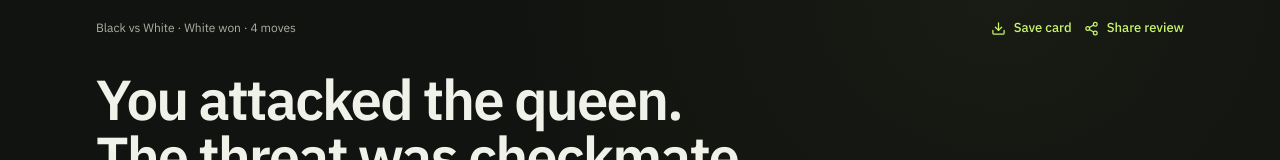
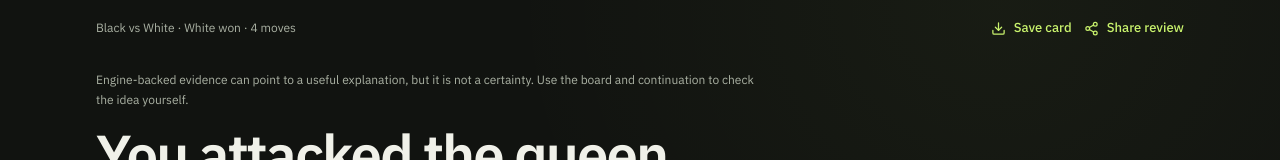
Before and after one commit to keethesh/chessplain-v3, a Next.js app in the folder apps/web/: page /report/demo in a window 1280 px wide. Shown: the part 200-360 px from the top of the page. Built offline with nearby package versions, Linux system fonts and the light colour scheme; no server answers.

Commit message:
fix(web): disclose public links, explain empty reports
- Dismissing the native share sheet no longer copies the link
- Shared pages state anyone with the link sees player names
- Empty reports say no turning point was found; add a note that
  engine-backed explanations can be wrong

```diff
--- a/apps/web/app/report/[id]/page.tsx
+++ b/apps/web/app/report/[id]/page.tsx
@@ -174,8 +174,11 @@ function ReportSession({ id }: { id: string }) {
         });
         captureEvent('report_shared', { report_id: id, is_demo: isDemo, method: 'web_share' });
         return;
-      } catch {
-        // User dismissed share dialog
+      } catch (error) {
+        // Dismissing the native picker is not a share failure; do not silently
+        // copy a link the reader did not ask to copy.
+        if (error instanceof Error && error.name === 'AbortError') return;
+        // Fall through to clipboard when native sharing is unavailable.
       }
     }
     setShareMessage('');
--- a/apps/web/components/SharedReportInteractiveView.tsx
+++ b/apps/web/components/SharedReportInteractiveView.tsx
@@ -57,7 +57,7 @@ export function SharedReportInteractiveView({ report, shareId, isOwner = false,
     try { const board = new Chess(current.fen_before); const move = board.move(current.best_move.replace(/^\d+\.+\s*/, '')); return move ? { fen: board.fen(), label: 'Alternative: ' + move.san } : null; } catch { return null; }
   }, [current]);
   const activeStep = showAlternative && alternative ? alternative : steps[Math.min(step, steps.length - 1)];
-  const isDemo = report.id === 'demo' || shareId === 'demo-sample';
+  const isDemo = shareId ? shareId === 'demo-sample' : report.id === 'demo';
   const complete = report.status === 'completed';
   const lessonStage: LessonStage = showAlternative ? 'alternative' : step === 0 ? 'before' : step === 1 ? 'played' : step === steps.length - 1 ? 'takeaway' : 'played';
   const nextLabel = step === 0 ? 'Show what changed' : step >= steps.length - 1 ? 'Line complete' : 'Continue';
@@ -140,7 +140,9 @@ export function SharedReportInteractiveView({ report, shareId, isOwner = false,
         <div className="report-notice mb-5 flex flex-col justify-between gap-3 border-b border-[var(--w-border)] pb-4 sm:flex-row sm:items-center">
           <div>
             <p className="text-sm font-semibold">{isDemo ? 'Sample review' : 'Shared game review'}</p>
-            <p className="mt-1 max-w-lg text-sm text-[var(--w-ink2)]">{isDemo ? 'Explore one turning point and the lesson it reveals.' : 'Explore the key moments, then review a game of your own.'}</p>
+            <p className="mt-1 max-w-lg text-sm text-[var(--w-ink2)]">
+              {isDemo ? 'Explore one turning point and the lesson it reveals.' : 'Anyone with this link can view the review, including the player names.'}
+            </p>
           </div>
           <Link href="/#analyze" className="primary-button min-h-11 shrink-0">Review your game <ArrowRight aria-hidden="true" className="h-4 w-4" /></Link>
         </div>
@@ -151,6 +153,7 @@ export function SharedReportInteractiveView({ report, shareId, isOwner = false,
           <p>{report.player_name || 'Your game'}{report.opponent_name ? ` vs ${report.opponent_name}` : ''}{result ? ` · ${result}` : ''}{report.move_count ? ` · ${report.move_count} moves` : ''}{report.time_control ? ` · ${report.time_control}` : ''}</p>
           {actions}
         </div>
+        <p className="mb-4 max-w-2xl text-xs leading-relaxed text-[var(--w-ink2)]">Engine-backed evidence can point to a useful explanation, but it is not a certainty. Use the board and continuation to check the idea yourself.</p>
         <h1 className="t-heading max-w-4xl text-4xl leading-[1.1] sm:text-5xl lg:text-[3.5rem]">{report.summary?.headline || (complete ? 'Your game, a little clearer.' : 'Finding the moments that matter.')}</h1>
         {report.summary?.story && <p className="mt-5 max-w-3xl text-base leading-relaxed text-[var(--w-ink2)] sm:text-lg">{report.summary.story}</p>}
       </header>
@@ -192,7 +195,7 @@ export function SharedReportInteractiveView({ report, shareId, isOwner = false,
           </div>
         </section>
       ) : complete ? (
-        <div className="border-t border-[var(--w-border)] py-10"><h2 className="t-heading text-2xl">No move of yours to step through.</h2><Link href="/#analyze" className="mt-5 inline-flex text-sm font-semibold text-[var(--w-accent)] underline">Review another game</Link></div>
+        <div className="border-t border-[var(--w-border)] py-10"><h2 className="t-heading text-2xl">No major turning point found.</h2><p className="mt-3 max-w-2xl text-base leading-relaxed text-[var(--w-ink2)]">None of your moves changed the game enough to single out. That is useful evidence too—try another game if you want a lesson to explore.</p><Link href="/#analyze" className="mt-5 inline-flex text-sm font-semibold text-[var(--w-accent)] underline">Review another game</Link></div>
       ) : <MomentSkeleton />}
 
       {complete && report.summary?.focus_habit && moments.length > 1 && <section className="mt-12 border-y border-[var(--w-border)] py-8 sm:py-10"><h2 className="mb-3 text-sm font-semibold text-[var(--w-accent)]">One habit for your next game</h2><p className="t-heading max-w-3xl text-2xl leading-snug sm:text-3xl">{report.summary.focus_habit}</p></section>}
```
